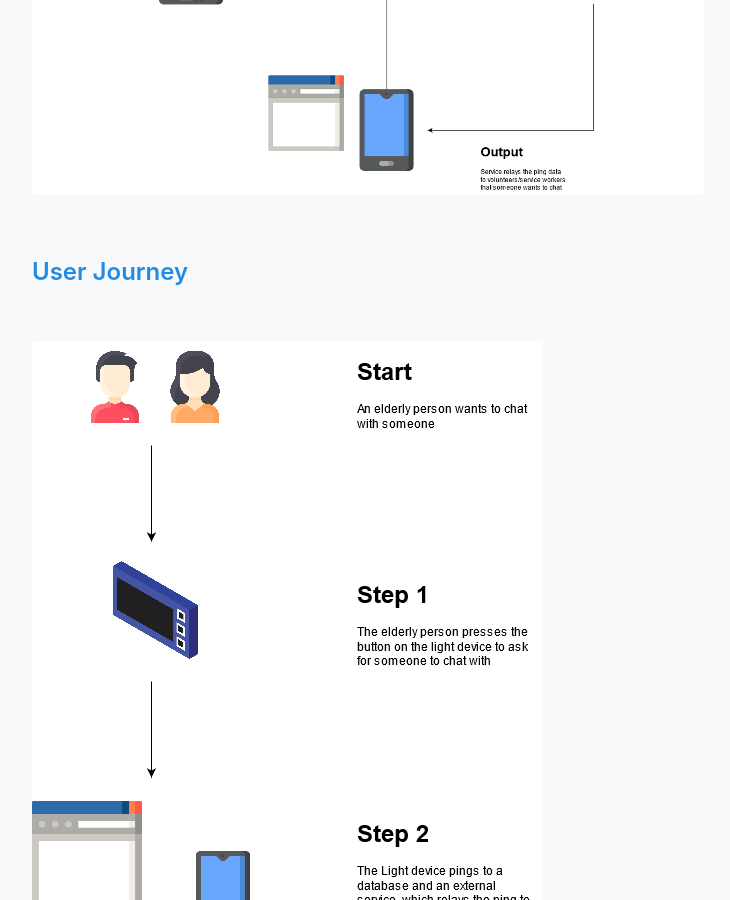
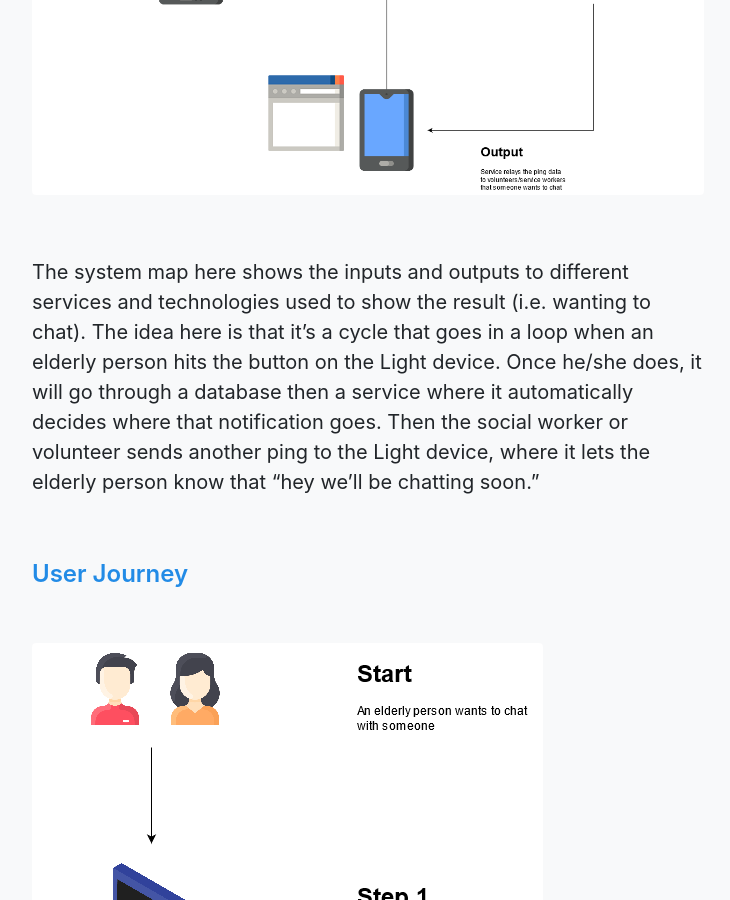
Before and after one commit to ixdwtruong/ixdwtruong.github.io, a Jekyll site: the page built from _posts/0001-01-14-ioe2p3b.md, in a window 1280 px wide and 900 px high, scrolled down 7239 px. Shown: the whole window, without its empty margins (272-1002 px from the left). Built offline with Jekyll 4.4.1, drawn with Linux system fonts in a browser that asks for light colours.

Commit message:
Update 0001-01-14-ioe2p3b.md

```diff
--- a/_posts/0001-01-14-ioe2p3b.md
+++ b/_posts/0001-01-14-ioe2p3b.md
@@ -145,6 +145,10 @@ From an article by Arielle Townsend, with the pandemic, there were new services
 
 <br>
 
+The system map here shows the inputs and outputs to different services and technologies used to show the result (i.e. wanting to chat). The idea here is that it’s a cycle that goes in a loop when an elderly person hits the button on the Light device. Once he/she does, it will go through a database then a service where it automatically decides where that notification goes. Then the social worker or volunteer sends another ping to the Light device, where it lets the elderly person know that “hey we’ll be chatting soon.”
+
+<br>
+
 ## User Journey
 
 <br>
```
